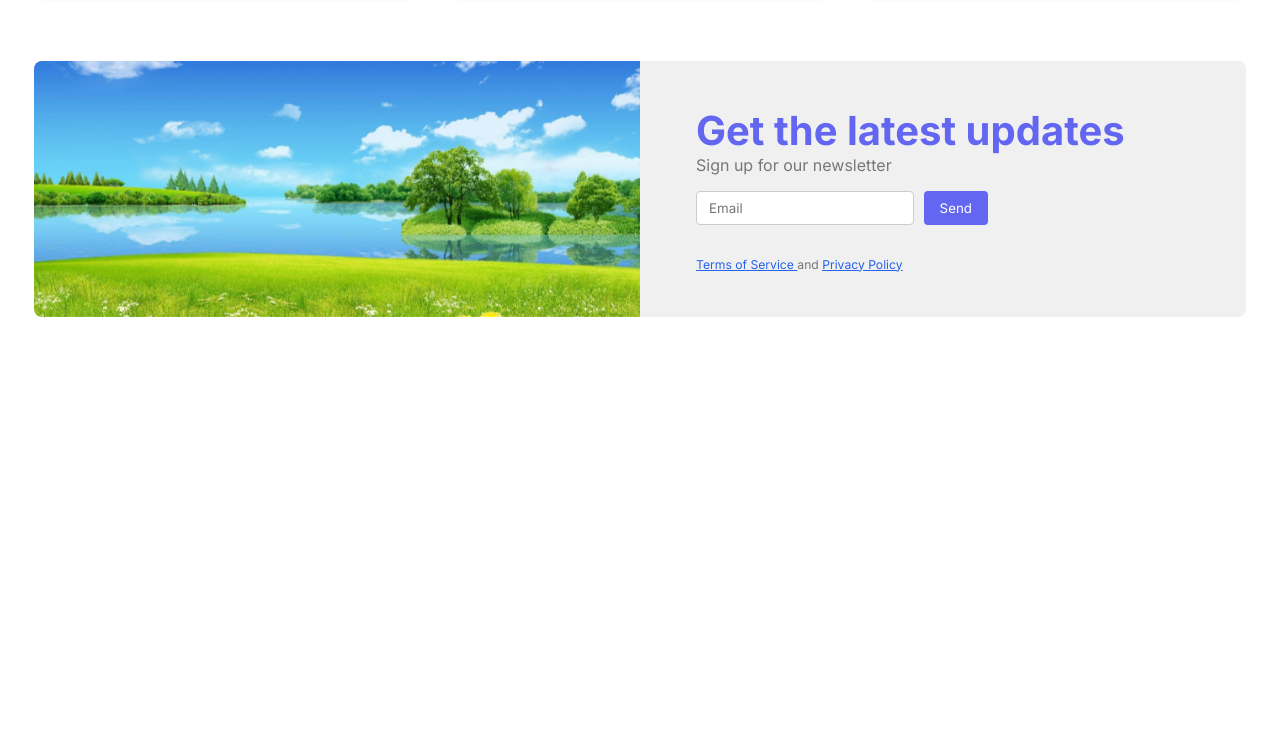
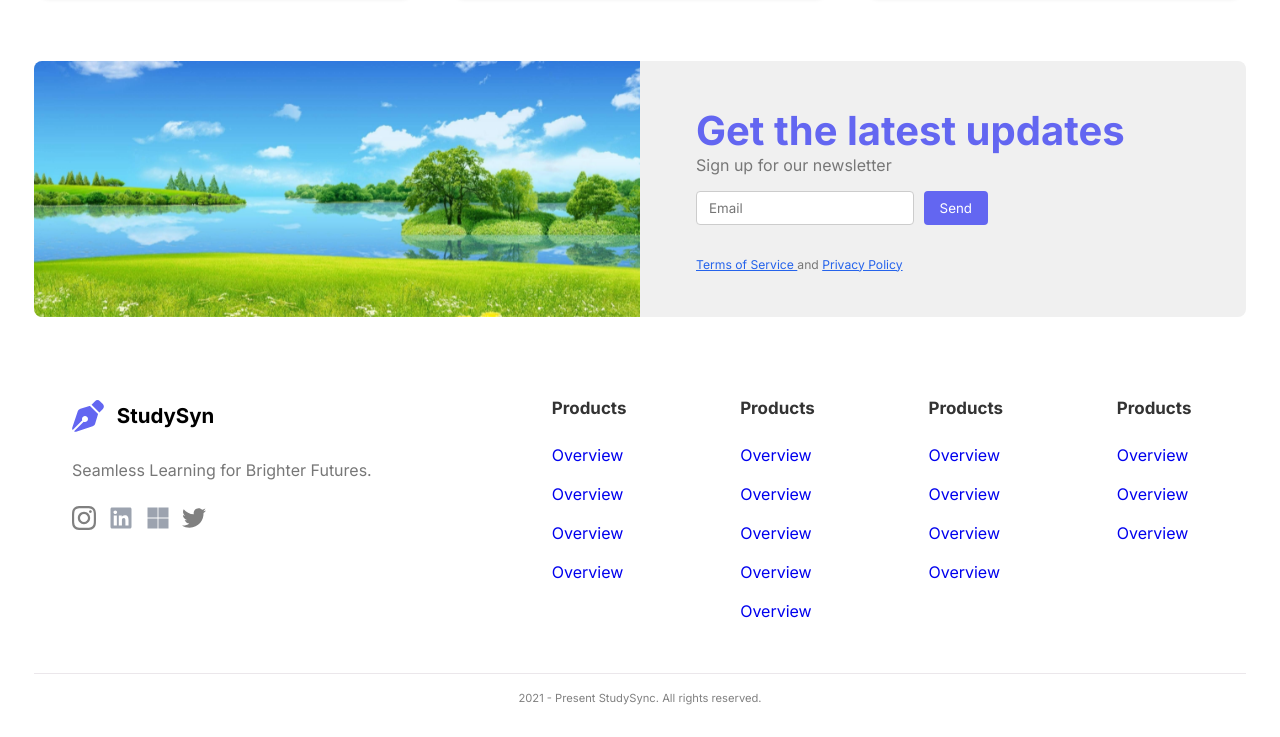
Before and after one commit to theamaan/StudySync-Website, a plain HTML site: page index.html in a window 1280 px wide. Shown: the part 2194-2931 px from the top of the page. Before the commit the page ends 2543 px from the top, so only its background shows below. Drawn offline with Linux system fonts and the light colour scheme.

Commit message:
New Changes

```diff
--- a/index.html
+++ b/index.html
@@ -269,5 +269,114 @@
         </div>
       </div>
     </div>
+    <div class="footer-container">
+      <footer class="footer">
+        <div class="footer-top">
+          <div class="comp-logo">
+            <a class="logo-link" href="#">
+              <img
+                src="./images/StudySyn.svg"
+                class="logo-svg"
+                alt=""
+              />StudySyn
+            </a>
+          </div>
+          <p class="filler-text">Seamless Learning for Brighter Futures.</p>
+
+          <div class="social">
+            <a href="" class="socail-link"
+              ><img src="./images/instagram.svg" alt="" class="social-icon"
+            /></a>
+            <a href="" class="socail-link"
+              ><img src="./images/LinkedIn.svg" alt="" class="social-icon"
+            /></a>
+            <a href="" class="socail-link"
+              ><img src="./images/Microsoft.svg" alt="" class="social-icon"
+            /></a>
+            <a href="" class="socail-link"
+              ><img src="./images/twitter.svg" alt="" class="social-icon"
+            /></a>
+          </div>
+        </div>
+        <div class="footer-grid">
+          <!-- coloumn 1 -->
+          <div class="footer-grid-column">
+            <div class="footer-grid-heading">Products</div>
+            <ul class="footer-links-list">
+              <li>
+                <a href="#overview" class="footer-links">Overview</a>
+              </li>
+              <li>
+                <a href="#overview" class="footer-links">Overview</a>
+              </li>
+              <li>
+                <a href="#overview" class="footer-links">Overview</a>
+              </li>
+              <li>
+                <a href="#overview" class="footer-links">Overview</a>
+              </li>
+            </ul>
+          </div>
+
+          <!-- coloumn 2 -->
+          <div class="footer-grid-column">
+            <div class="footer-grid-heading">Products</div>
+            <ul class="footer-links-list">
+              <li>
+                <a href="#overview" class="footer-links">Overview</a>
+              </li>
+              <li>
+                <a href="#overview" class="footer-links">Overview</a>
+              </li>
+              <li>
+                <a href="#overview" class="footer-links">Overview</a>
+              </li>
+              <li>
+                <a href="#overview" class="footer-links">Overview</a>
+              </li>
+              <li>
+                <a href="#overview" class="footer-links">Overview</a>
+              </li>
+            </ul>
+          </div>
+          <!-- coloumn 3 -->
+          <div class="footer-grid-column">
+            <div class="footer-grid-heading">Products</div>
+            <ul class="footer-links-list">
+              <li>
+                <a href="#overview" class="footer-links">Overview</a>
+              </li>
+              <li>
+                <a href="#overview" class="footer-links">Overview</a>
+              </li>
+              <li>
+                <a href="#overview" class="footer-links">Overview</a>
+              </li>
+              <li>
+                <a href="#overview" class="footer-links">Overview</a>
+              </li>
+            </ul>
+          </div>
+          <!-- coloumn 4 -->
+          <div class="footer-grid-column">
+            <div class="footer-grid-heading">Products</div>
+            <ul class="footer-links-list">
+              <li>
+                <a href="#overview" class="footer-links">Overview</a>
+              </li>
+              <li>
+                <a href="#overview" class="footer-links">Overview</a>
+              </li>
+              <li>
+                <a href="#overview" class="footer-links">Overview</a>
+              </li>
+            </ul>
+          </div>
+        </div>
+      </footer>
+      <div class="footer-copyright">
+        2021 - Present StudySync. All rights reserved.
+      </div>
+    </div>
   </body>
 </html>
--- a/style.css
+++ b/style.css
@@ -507,3 +507,112 @@ body {
     font-size: 2.5rem;
   }
 }
+.footer-container {
+  background-color: var(--background-color);
+  margin: 0 auto;
+  padding: 0 2rem;
+  display: flex;
+  flex-direction: column;
+  max-width: 1280px;
+}
+.footer {
+  max-width: 1280px;
+  padding: 1.2rem 2.4rem;
+  text-align: left;
+  display: flex;
+  justify-content: space-between;
+  padding-right: 2rem;
+}
+.footer-top {
+  width: 33%;
+  display: flex;
+  flex-direction: column;
+  gap: 1.65rem;
+}
+.logo-svg {
+  width: 2rem;
+  height: 6rem;
+}
+.logo-link {
+  display: flex;
+  justify-content: center;
+  align-items: center;
+  gap: 0.8rem;
+  font-size: 1.28rem;
+  font-weight: bold;
+  color: black;
+}
+.comp-logo {
+  display: flex;
+  justify-content: flex-start;
+  margin-bottom: -1.9rem;
+}
+.social{
+  display: flex;
+  gap: 0.8rem;
+}
+.social-icon {
+  width: 1.5rem;
+  height: 1.5rem;
+}
+.filler-text {
+  font-size: 1rem;
+  color: #777;
+}
+.footer-grid {
+  display: grid;
+  grid-template-columns: repeat(4, 1fr);
+  grid-gap: 5.67rem;
+  width: 58%;
+  padding-top:1.9rem ;
+}
+.footer-grid-heading{
+  font-size: 1.06rem;
+  font-weight: bold;
+  color: var(--text-color);
+}
+ul{
+  list-style-type: none;
+}
+.footer-link{
+  color: #777;
+  font-size: 0.86rem;
+}
+.footer-links-list{
+  display: flex;
+  flex-direction: column;
+  gap: 1.2rem;
+}
+.footer-grid-heading{
+  margin-bottom: 1.65rem;
+}
+.footer-copyright{
+  color: var(--gray);
+  font-size: 0.7rem;
+  padding-bottom: 2rem;
+  margin-top: 2rem;
+  border-top: 1px solid #ebe7eb ;
+  padding-top: 1.1rem;
+}
+@media screen and (max-width:1080px) {
+  .footer{
+    flex-direction:column ;
+    align-items: center;
+
+  }
+  .footer-top{
+    padding-left: 10rem;
+  }
+  .footer-grid{
+    align-self: center;
+    justify-content: space-evenly;
+  }
+}
+@media screen and (max-width:850px){
+  .footer-grid{
+    grid-template-columns: repeat(2,1fr);
+  }
+  .footer-top{
+    padding-left: 2rem;
+  }
+}
```
